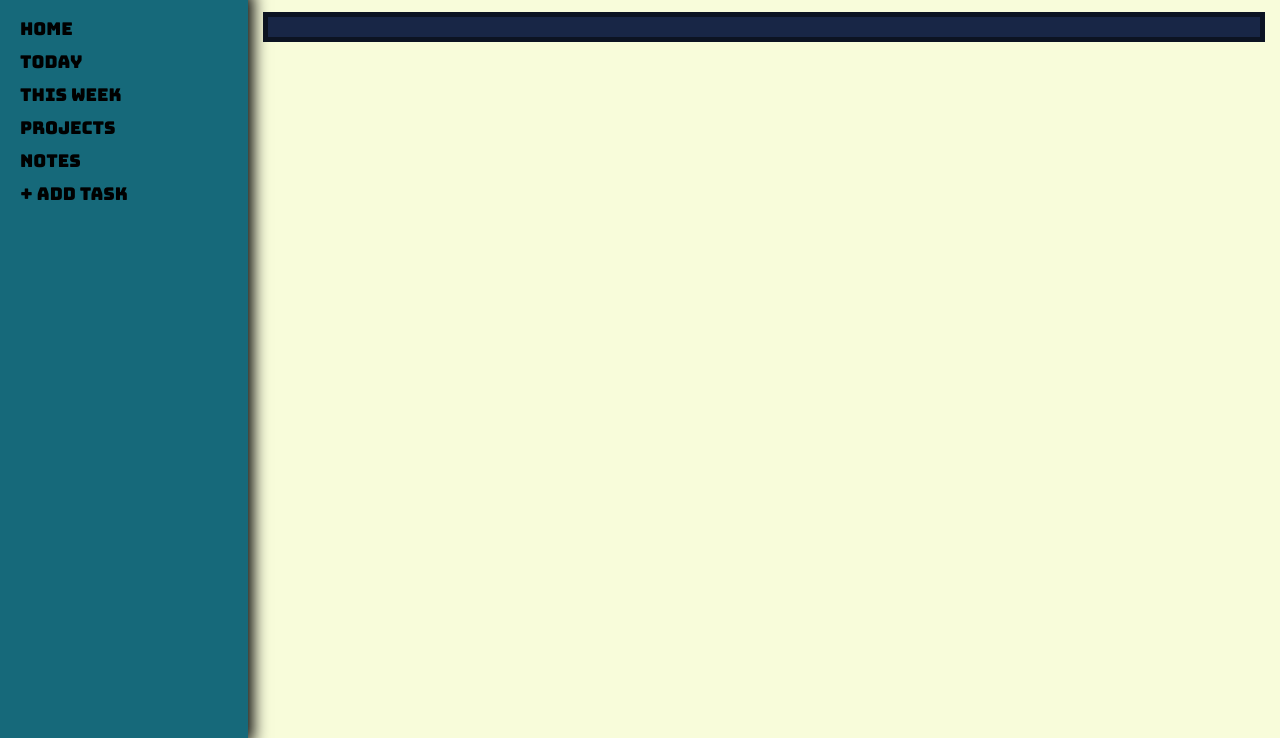
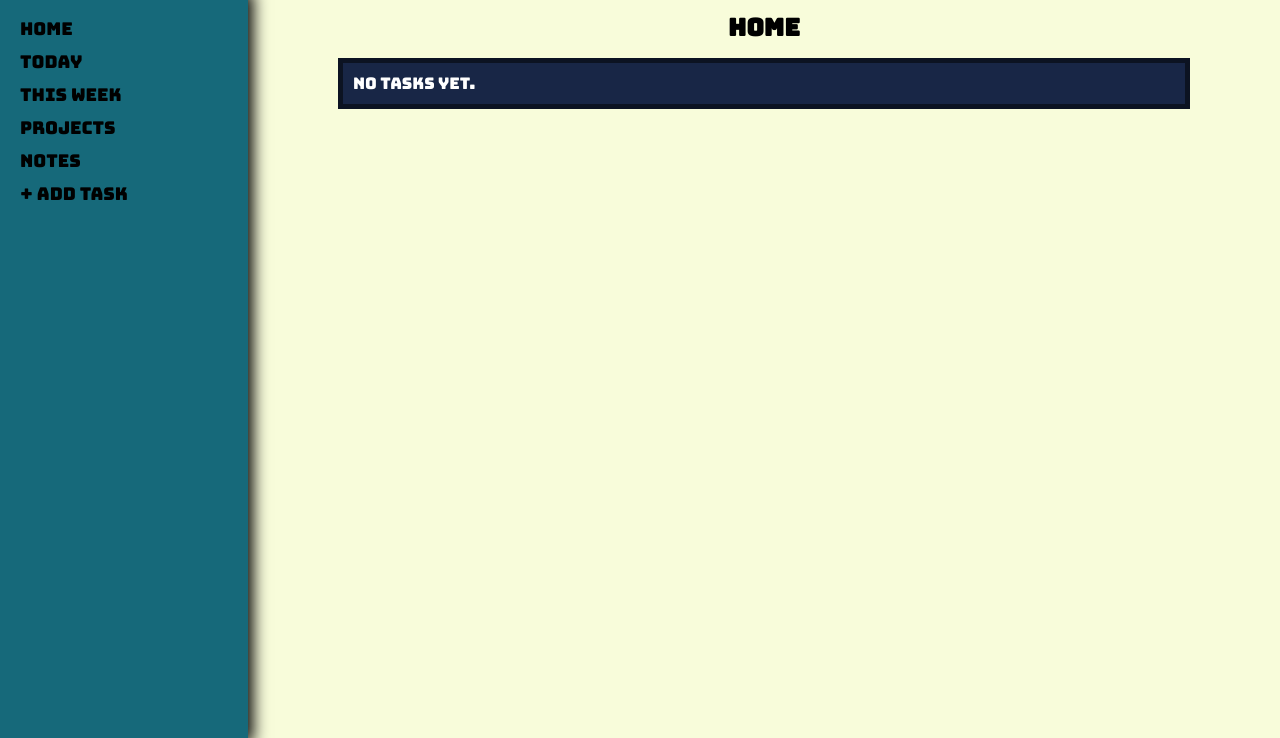
Before and after one commit to beso525/Todoapp, a website built with webpack: page src/template.html in a window 1280 px wide. Shown: the part 62-800 px from the top of the page. Built offline with nearby package versions, Linux system fonts and the light colour scheme.

Commit message:
added local storage, and adjusted main content rendering if there are no tasks

```diff
--- a/src/modules/todoManager.js
+++ b/src/modules/todoManager.js
@@ -4,25 +4,7 @@ import { renderContentDetails } from "./ui";
 
 export let currPage = { title: "Home", id: "homeBtn" };
 
-let todos = [
-  {
-    todoId: 1,
-    title: "Exercise",
-    description: "",
-    dueDate: "2025-12-30",
-    priority: "",
-    project: null,
-  },
-  {
-    todoId: 2,
-    title: "Reading",
-    description: "",
-    dueDate: new Date(),
-    priority: "",
-    project: null,
-  },
-];
-
+let todos = [];
 let doneTodos = [];
 
 let projects = [{ projectId: 1, title: "Bench 180" }];
@@ -34,6 +16,7 @@ export function addProject(projectData) {
     title: projectData.title,
   };
   projects.push(project);
+  saveToLocalStorage();
   return project;
 }
 
@@ -53,8 +36,8 @@ export function addTodo(todoData) {
     project: todoData.project || null,
     completed: false,
   };
-
   todos.push(todo);
+  saveToLocalStorage();
   return todo;
 }
 
@@ -64,12 +47,13 @@ export function deleteTodo(todoId) {
     todos.splice(index, 1);
     selectPage(currPage.title, currPage.id);
   }
+  saveToLocalStorage();
 }
 
 export function completeTodo(todoId) {
   const index = todos.findIndex((t) => t.todoId === todoId);
   todos.splice(index, 1);
-  // saveToLocalStorage();
+  saveToLocalStorage();
   selectPage(currPage.title, currPage.id);
 }
 
@@ -89,6 +73,7 @@ export function selectPage(pageTitle, pageId) {
     default:
       filtered = todos;
   }
+  console.log(currPage);
 
   renderContentDetails(pageTitle, filtered);
 }
@@ -102,5 +87,12 @@ export function getProjects() {
 }
 
 function saveToLocalStorage() {
-  localStorage.setItem("todos");
+  localStorage.setItem("todos", JSON.stringify(todos));
 }
+
+function loadFromLocalStorage() {
+  todos = JSON.parse(localStorage.getItem("todos")) || [];
+  selectPage("Home", "homeBtn");
+}
+
+window.onload = loadFromLocalStorage;
--- a/src/modules/ui.js
+++ b/src/modules/ui.js
@@ -221,6 +221,10 @@ export function renderContentDetails(pageTitle, todosList = []) {
   const todoList = document.createElement("div");
   todoList.id = "todoList";
 
+  if (todosList.length === 0) {
+    todoList.textContent = "No tasks yet.";
+  }
+
   todosList.forEach((todo) => {
     const todoItem = document.createElement("div");
     todoItem.id = "todoItem";
--- a/src/styles.css
+++ b/src/styles.css
@@ -230,25 +230,28 @@ header {
   padding: 15px;
   color: black;
   width: 85%;
+  align-items: center;
 }
 
 #main > h2 {
-  justify-content: center;
+  padding-bottom: 15px;
 }
 
 #todoList {
   display: flex;
   flex-direction: column;
-  gap: 4px;
+  gap: 5px;
+  width: 85%;
   background-color: #182646;
   padding: 10px;
+  color: white;
   border: 5px solid#0c1322;
 }
 
 #todoItem {
   display: flex;
   align-items: center;
-  color: white;
+  gap: 5px;
 }
 
 #todoItem p {
```
